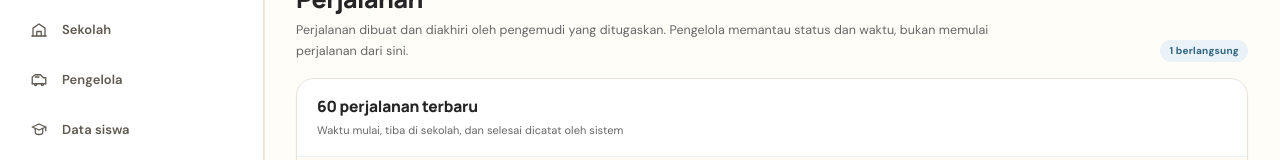
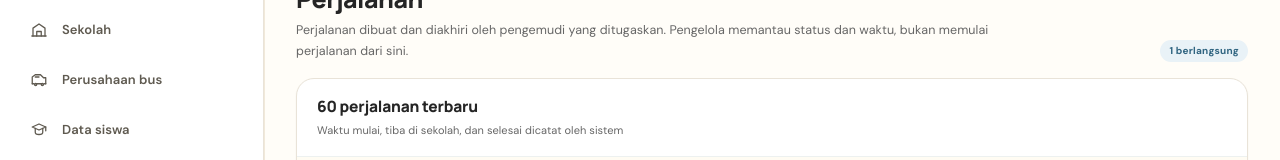
Before and after one commit to irusandi-hub/school-bus-management, a Next.js app: page /admin/perjalanan in a window 1280 px wide. Shown: the part 148-308 px from the top of the page. Built offline with nearby package versions, Linux system fonts and the light colour scheme.

Commit message:
chore(operator): distinguish bus companies from platform Operator

```diff
--- a/components/ui/nav-config.ts
+++ b/components/ui/nav-config.ts
@@ -9,7 +9,7 @@ export const adminGroups: NavGroup[] = [
     items: [
       { href: "/operator", label: "Ringkasan", icon: "dashboard", short: "Ringkasan" },
       { href: "/admin/sekolah", label: "Sekolah", icon: "school", short: "Sekolah" },
-      { href: "/admin/operator", label: "Pengelola", icon: "operator", short: "Pengelola" },
+      { href: "/admin/operator", label: "Perusahaan bus", icon: "operator", short: "Perusahaan" },
       { href: "/admin/siswa", label: "Data siswa", icon: "students", short: "Siswa" },
       { href: "/admin/wali", label: "Akun wali", icon: "guardian", short: "Wali" },
       { href: "/admin/bus", label: "Bus", icon: "bus", short: "Bus" },
```
